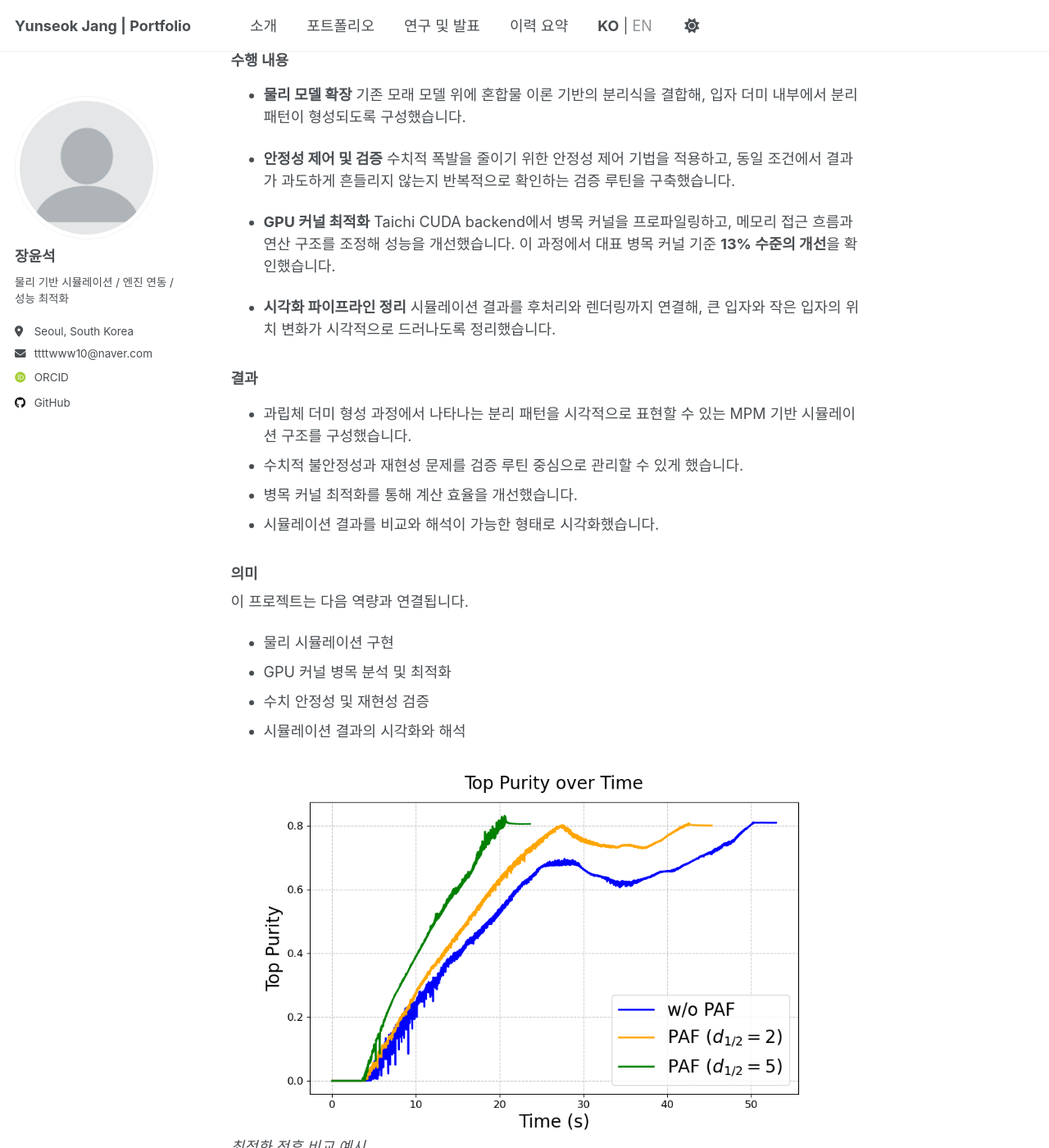
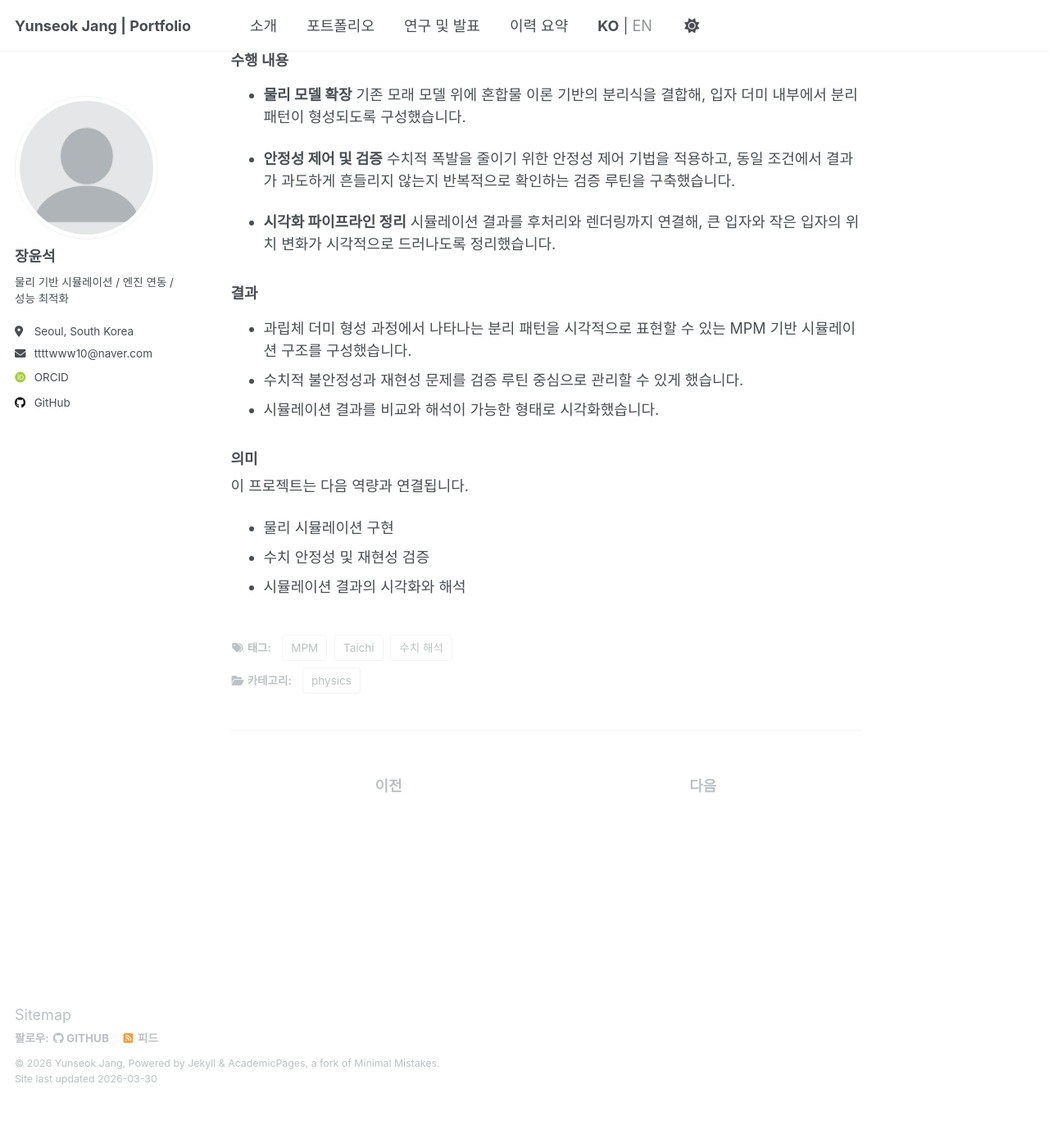
Before and after one commit to dodogcat/dodogcat.github.io, a Jekyll site: the page built from _portfolio/1-granular-mpm.md, in a window 1280 px wide and 1400 px high, scrolled down 1387 px. Shown: the whole window at 82% size. Built offline with Jekyll 4.4.1, drawn with Linux system fonts in a browser that asks for light colours; some web fonts are replaced; after the commit the page ends 2730 px from its top, so only the background shows below that; some of the changed text lies outside the part shown.

Commit message:
Remove kernel optimization details from MPM research page

```diff
--- a/_portfolio/1-granular-mpm.md
+++ b/_portfolio/1-granular-mpm.md
@@ -1,17 +1,16 @@
 ---
 title: "MPM 기반 과립체 분리 시뮬레이션"
-excerpt: "MPM 시뮬레이터 구현, 수치 안정성 검증, 커널 최적화, 시각화 파이프라인을 정리한 프로젝트입니다.<br/><img src='/images/notion1.jpg'>"
+excerpt: "MPM 시뮬레이터 구현, 수치 안정성 검증, 시각화 파이프라인을 정리한 프로젝트입니다.<br/><img src='/images/notion1.jpg'>"
 collection: portfolio
 category: physics
 tags:
   - MPM
   - Taichi
   - 수치 해석
-  - 성능 최적화
 ---
 
 **기간**: 2024.03 - 현재
-**역할**: 시뮬레이터 설계, GPU 커널 구현, 수치 검증, 성능 프로파일링, 시각화
+**역할**: 시뮬레이터 설계, GPU 커널 구현, 수치 검증, 시각화
 **기술 스택**: Taichi (CUDA Backend), Python, MPM, Blender
 **코드**: 비공개 저장소, 요청 시 설명 가능
 
@@ -41,9 +40,6 @@ tags:
 - **안정성 제어 및 검증**
   수치적 폭발을 줄이기 위한 안정성 제어 기법을 적용하고, 동일 조건에서 결과가 과도하게 흔들리지 않는지 반복적으로 확인하는 검증 루틴을 구축했습니다.
 
-- **GPU 커널 최적화**
-  Taichi CUDA backend에서 병목 커널을 프로파일링하고, 메모리 접근 흐름과 연산 구조를 조정해 성능을 개선했습니다. 이 과정에서 대표 병목 커널 기준 **13% 수준의 개선**을 확인했습니다.
-
 - **시각화 파이프라인 정리**
   시뮬레이션 결과를 후처리와 렌더링까지 연결해, 큰 입자와 작은 입자의 위치 변화가 시각적으로 드러나도록 정리했습니다.
 
@@ -51,7 +47,6 @@ tags:
 
 - 과립체 더미 형성 과정에서 나타나는 분리 패턴을 시각적으로 표현할 수 있는 MPM 기반 시뮬레이션 구조를 구성했습니다.
 - 수치적 불안정성과 재현성 문제를 검증 루틴 중심으로 관리할 수 있게 했습니다.
-- 병목 커널 최적화를 통해 계산 효율을 개선했습니다.
 - 시뮬레이션 결과를 비교와 해석이 가능한 형태로 시각화했습니다.
 
 ### 의미
@@ -59,9 +54,5 @@ tags:
 이 프로젝트는 다음 역량과 연결됩니다.
 
 - 물리 시뮬레이션 구현
-- GPU 커널 병목 분석 및 최적화
 - 수치 안정성 및 재현성 검증
 - 시뮬레이션 결과의 시각화와 해석
-
-![최적화 비교](/images/notion3.png)
-*최적화 전후 비교 예시*
```
